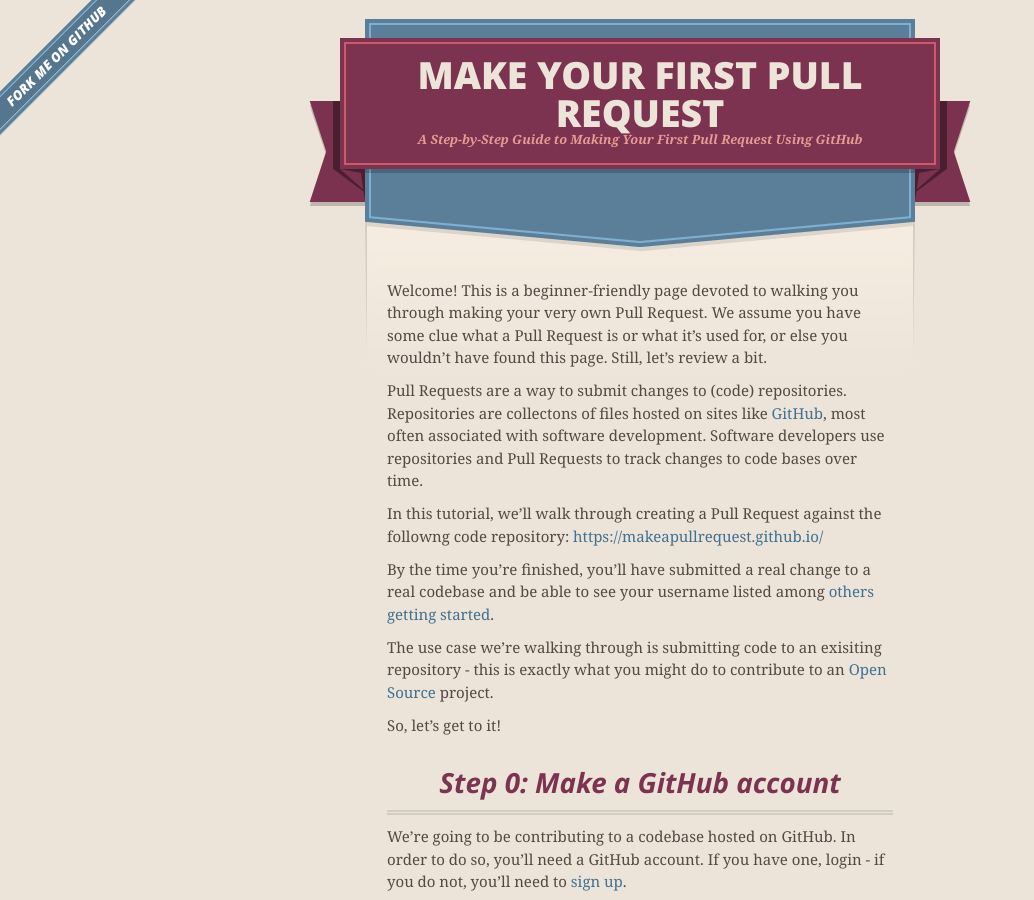
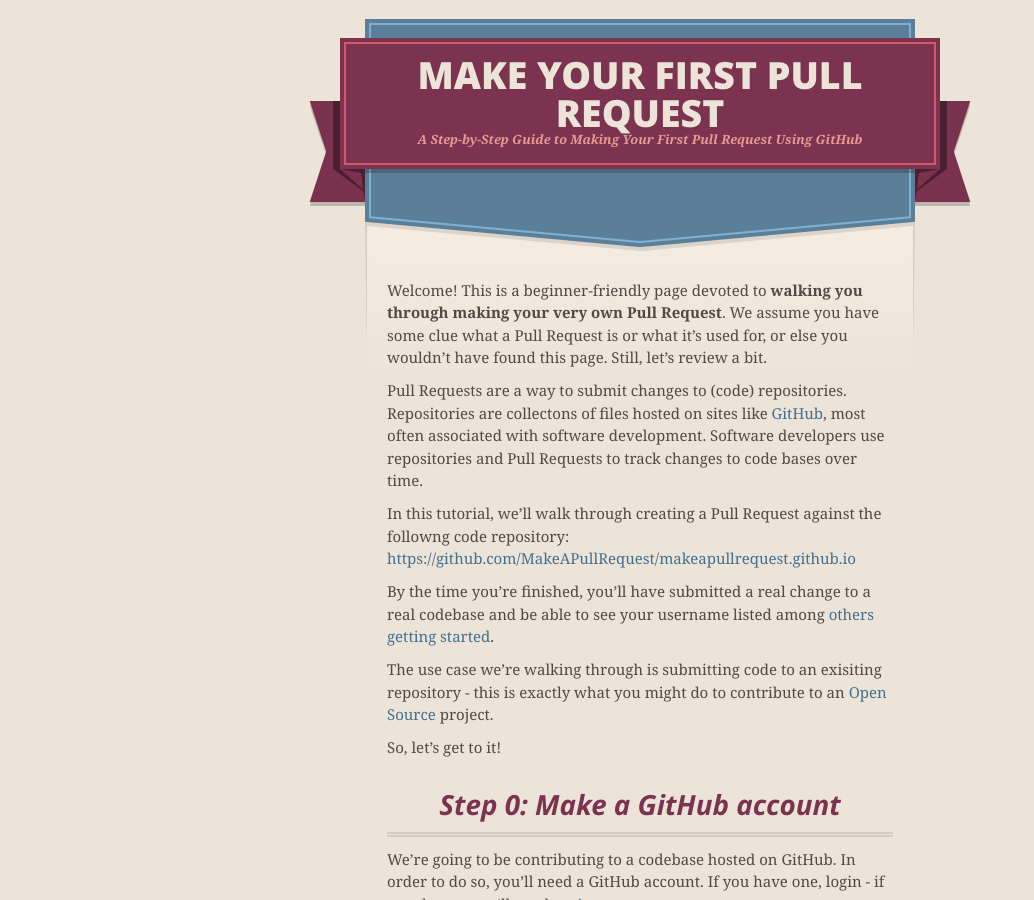
Before and after one commit to MakeAPullRequest/makeapullrequest.github.io, a Jekyll site: the page built from index.md, in a window 1280 px wide and 900 px high. Shown: the whole window, without its empty margins (0-1034 px from the left). Built offline with Jekyll 4.4.1, drawn with Linux system fonts in a browser that asks for light colours; some of the changed lines change nothing that is shown.

Commit message:
Clean up

```diff
--- a/_layouts/default.html
+++ b/_layouts/default.html
@@ -22,7 +22,6 @@
   </head>
 
   <body>
-    <a id="forkme_banner" href="{{ site.github.repository_url }}">View on GitHub</a>
     <div class="shell">
 
       <header>
@@ -70,6 +69,7 @@
           <span class="left-tail"></span>
           <span class="right-tail"></span>
         </span>
+	<p><a href="/">Home</a></p>
         <p>Generated with <a href="https://pages.github.com">GitHub Pages</a> using Merlot</p>
         <span class="octocat"></span>
       </footer>
--- a/index.md
+++ b/index.md
@@ -2,11 +2,11 @@
 layout: default
 ---
 
-Welcome! This is a beginner-friendly page devoted to walking you through making your very own Pull Request. We assume you have some clue what a Pull Request is or what it's used for, or else you wouldn't have found this page. Still, let's review a bit.
+Welcome! This is a beginner-friendly page devoted to **walking you through making your very own Pull Request**. We assume you have some clue what a Pull Request is or what it's used for, or else you wouldn't have found this page. Still, let's review a bit.
 
 Pull Requests are a way to submit changes to (code) repositories. Repositories are collectons of files hosted on sites like [GitHub](https://github.com), most often associated with software development. Software developers use repositories and Pull Requests to track changes to code bases over time.
 
-In this tutorial, we'll walk through creating a Pull Request against the followng code repository: [https://makeapullrequest.github.io/](https://makeapullrequest.github.io/)
+In this tutorial, we'll walk through creating a Pull Request against the followng code repository: [https://github.com/MakeAPullRequest/makeapullrequest.github.io](https://github.com/MakeAPullRequest/makeapullrequest.github.io)
 
 By the time you're finished, you'll have submitted a real change to a real codebase and be able to see your username listed among [others getting started](/contributors).
 
```
Also changed, not shown: 3 other files.
